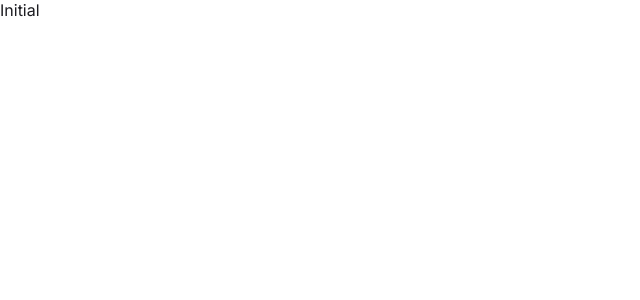
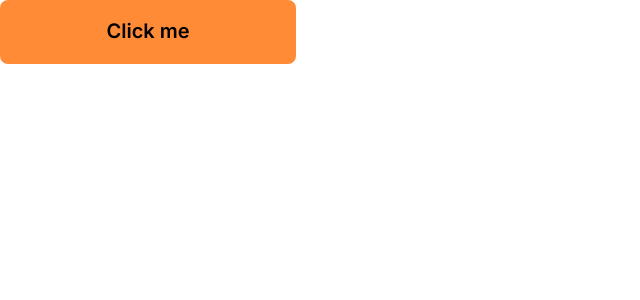
Before and after one commit to wwladislavv/WWBM, a Next.js app: page / in a window 1280 px wide. Shown: the top 300 px of the page, without its empty margins (0-640 px from the left). Built offline with nearby package versions, Linux system fonts and the light colour scheme.

Commit message:
add button component / fix font

```diff
--- /dev/null
+++ b/src/app/components/button/index.tsx
@@ -0,0 +1,18 @@
+import type { ButtonHTMLAttributes } from 'react';
+
+import './style.css';
+
+type Props = ButtonHTMLAttributes<HTMLButtonElement> & {
+    onClick: () => void;
+    text: string;
+};
+
+function Button({ onClick, text }: Props) {
+    return (
+        <button className="button" type="button" onClick={onClick}>
+            {text}
+        </button>
+    );
+}
+
+export default Button;
--- /dev/null
+++ b/src/app/components/button/style.css
@@ -0,0 +1,32 @@
+.button {
+    max-width: 288px;
+    width: 100%;
+    height: 48px;
+    padding: 0 24px;
+    font-size: 14px;
+    font-weight: 600;
+    line-height: 116%;
+    border-radius: 8px;
+    border: none;
+    background-color: var(--color-orange);
+    transition: background-color 0.3s ease-in-out;
+}
+.button:hover,
+.button:focus {
+    background-color: var(--color-orange-light);
+    cursor: pointer;
+}
+.button:active {
+    background-color: var(--color-orange-dark);
+}
+.button:disabled {
+    background-color: var(--color-orange-lighter);
+}
+
+@media screen and (min-width: 768px) {
+    .button {
+        max-width: 296px;
+        height: 64px;
+        font-size: 20px;
+    }
+}
--- a/src/app/globals.css
+++ b/src/app/globals.css
@@ -1,9 +1,5 @@
 :root {
     --max-width: 1100px;
-    --border-radius: 12px;
-    --font-mono: ui-monospace, Menlo, Monaco, 'Cascadia Mono', 'Segoe UI Mono',
-        'Roboto Mono', 'Oxygen Mono', 'Ubuntu Monospace', 'Source Code Pro',
-        'Fira Mono', 'Droid Sans Mono', 'Courier New', monospace;
 
     --color-black: #1c1c21;
     --color-white: #ffffff;
@@ -23,6 +19,7 @@
     box-sizing: border-box;
     padding: 0;
     margin: 0;
+    font-family: inherit;
 }
 
 html,
--- a/src/app/layout.tsx
+++ b/src/app/layout.tsx
@@ -2,7 +2,11 @@ import type { Metadata } from 'next';
 import { Inter } from 'next/font/google';
 import './globals.css';
 
-const inter = Inter({ subsets: ['latin'] });
+const inter = Inter({
+    weight: ['400', '600'],
+    subsets: ['latin'],
+    display: 'swap',
+});
 
 export const metadata: Metadata = {
     title: 'WWBM',
@@ -15,8 +19,8 @@ export default function RootLayout({
     children: React.ReactNode;
 }>) {
     return (
-        <html lang="en">
-            <body className={inter.className}>{children}</body>
+        <html lang="en" className={inter.className}>
+            <body>{children}</body>
         </html>
     );
 }
--- a/src/app/page.tsx
+++ b/src/app/page.tsx
@@ -1,3 +1,14 @@
+'use client';
+
+import Button from 'components/button';
+
 export default function Home() {
-    return <>Initial</>;
+    return (
+        <Button
+            text="Click me"
+            onClick={() => {
+                console.log('clicked');
+            }}
+        />
+    );
 }
```
Also changed, not shown: tsconfig.json (+9 -2 lines).
